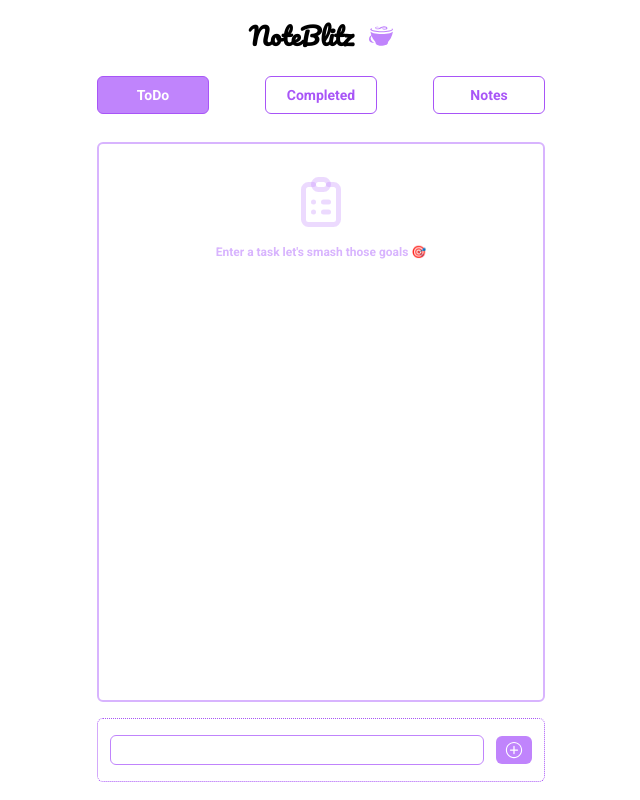
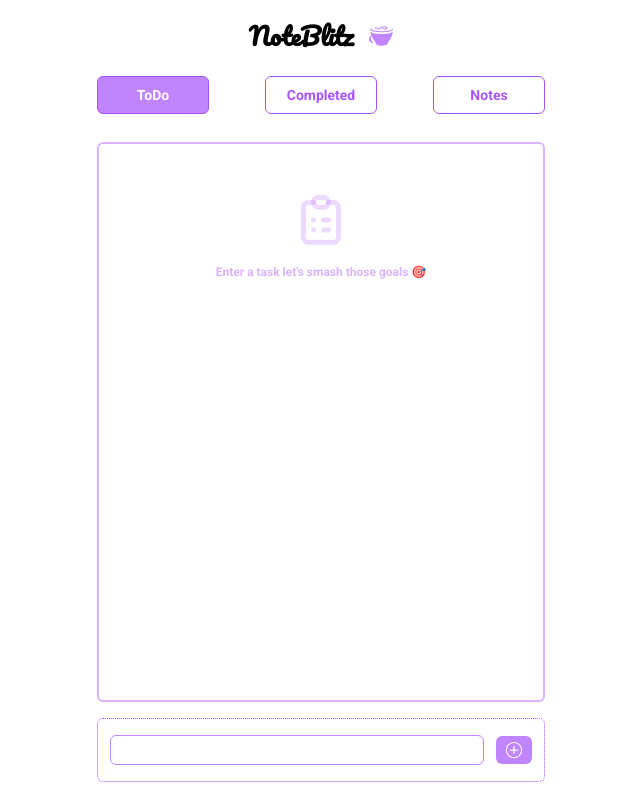
Before and after one commit to Julius-Java/noteBlitz, a Next.js app: page / in a window 1280 px wide. Shown: the whole page, without its empty margins (319-959 px from the left). Built offline with nearby package versions, Linux system fonts and the light colour scheme.

Commit message:
Add bounce animation to icon

```diff
--- a/components/TaskList.jsx
+++ b/components/TaskList.jsx
@@ -12,8 +12,8 @@
                     <List  key={task.id} id={task.id} completedStatus={task.completed} item={task.title} />
                 ))
             ) : (
-                <div className="text-center mt-5">
-                    <div className="text-6xl text-purple-400 text-opacity-30 font-bold flex justify-center mb-3">
+                <div className="text-center mt-10">
+                    <div className="text-6xl animate-bounce text-purple-400 text-opacity-30 font-bold flex justify-center mb-3">
                         <TbClipboardList/>
                     </div>
                     <p className="text-xs font-semibold text-purple-300">Enter a task let&apos;s smash those goals 🎯</p>
```
